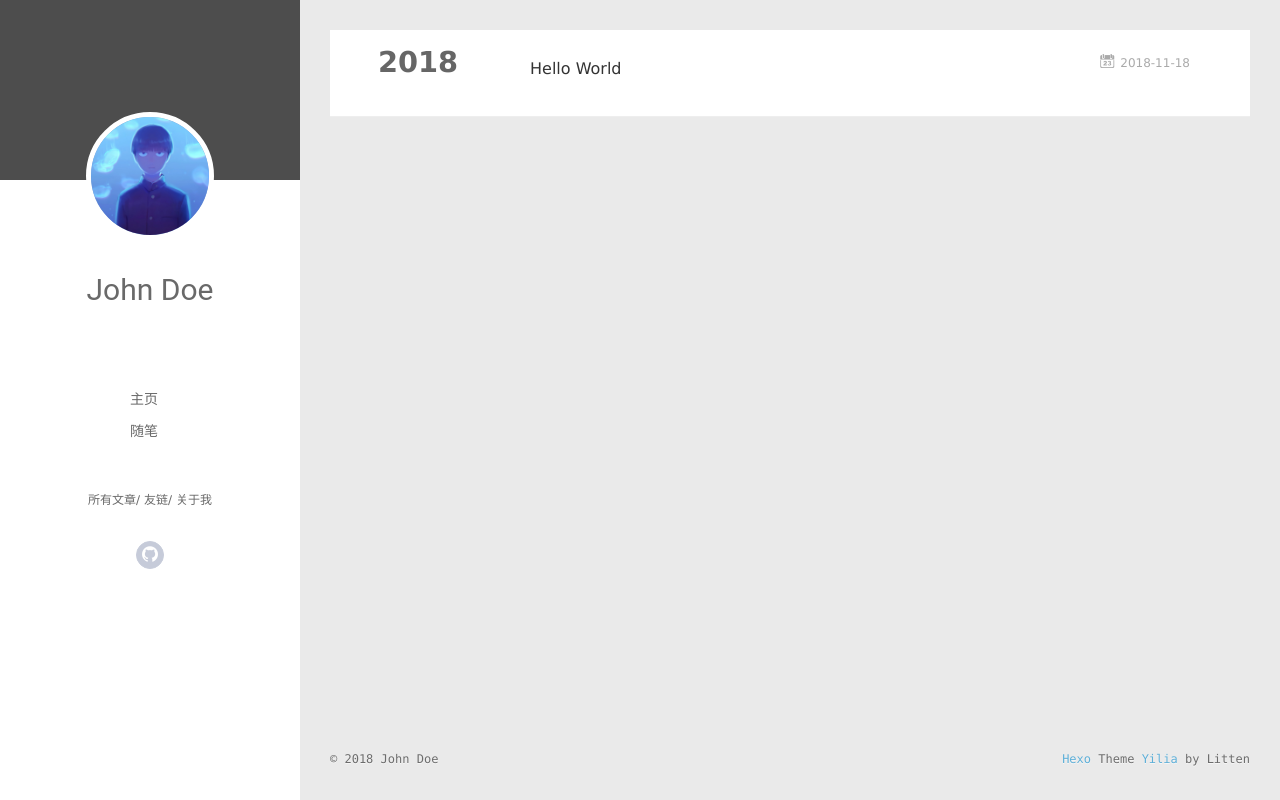
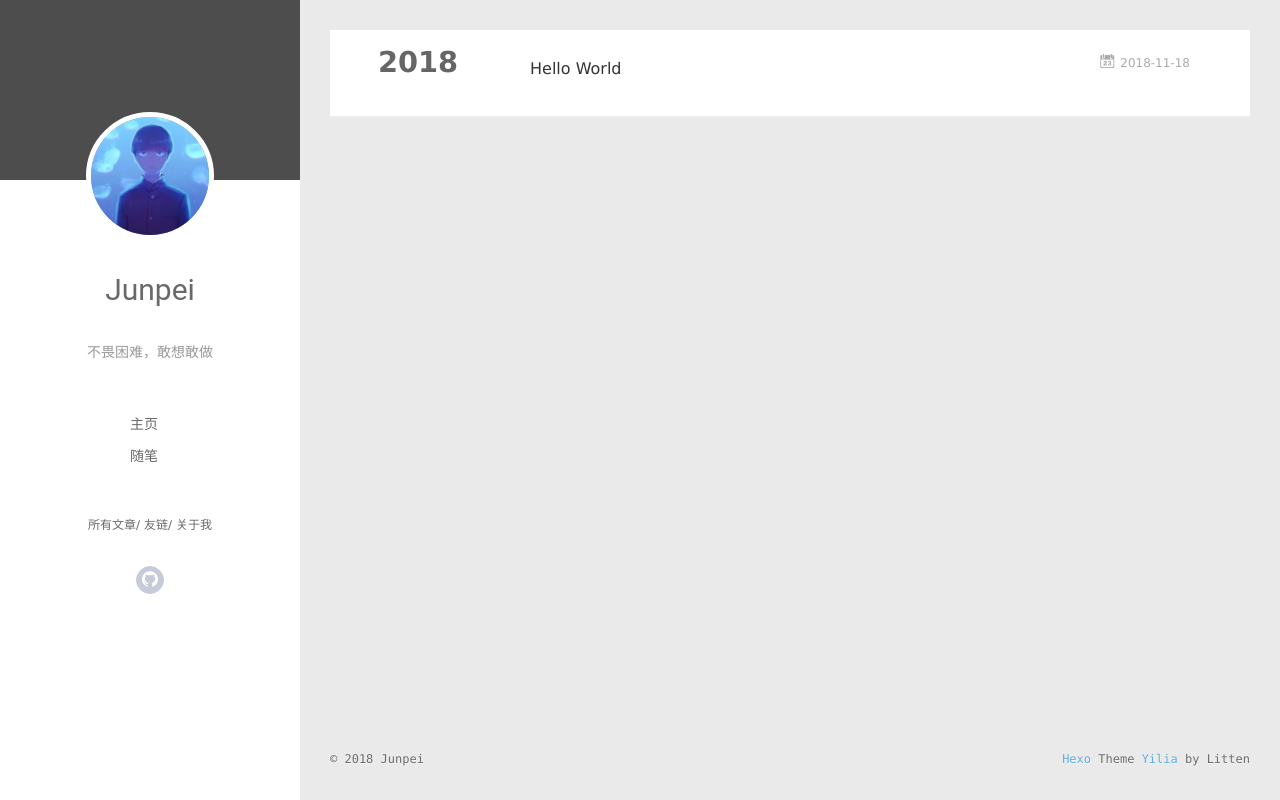
Before and after one commit to NIJUNPEI/NIJUNPEI.github.io, a plain HTML site: page archives/2018/11/index.html in a window 1280 px wide. Drawn offline with Linux system fonts and the light colour scheme; no server answers.

Commit message:
Site updated: 2018-11-18 17:39:33

```diff
--- a/archives/2018/11/index.html
+++ b/archives/2018/11/index.html
@@ -6,17 +6,20 @@
   <meta name="renderer" content="webkit">
   <meta http-equiv="X-UA-Compatible" content="IE=edge">
   <link rel="dns-prefetch" href="http://yoursite.com">
-  <title>Archives: 2018/11 | Hexo</title>
+  <title>Archives: 2018/11 | Junpei</title>
   <meta name="viewport" content="width=device-width, initial-scale=1, maximum-scale=1">
-  <meta property="og:type" content="website">
-<meta property="og:title" content="Hexo">
+  <meta name="description" content="华中科技大学16级种子班。">
+<meta property="og:type" content="website">
+<meta property="og:title" content="Junpei">
 <meta property="og:url" content="http://yoursite.com/archives/2018/11/index.html">
-<meta property="og:site_name" content="Hexo">
+<meta property="og:site_name" content="Junpei">
+<meta property="og:description" content="华中科技大学16级种子班。">
 <meta property="og:locale" content="default">
 <meta name="twitter:card" content="summary">
-<meta name="twitter:title" content="Hexo">
+<meta name="twitter:title" content="Junpei">
+<meta name="twitter:description" content="华中科技大学16级种子班。">
 
-    <link rel="alternative" href="/atom.xml" title="Hexo" type="application/atom+xml">
+    <link rel="alternative" href="/atom.xml" title="Junpei" type="application/atom+xml">
 
 
     <link rel="icon" href="/favicon.png">
@@ -46,8 +49,10 @@
 			<img src="/assets/image/qiyu.jpg" class="js-avatar">
 		</a>
 		<hgroup>
-		  <h1 class="header-author"><a href="/">John Doe</a></h1>
+		  <h1 class="header-author"><a href="/">Junpei</a></h1>
 		</hgroup>
+
+		<p class="header-subtitle">不畏困难，敢想敢做</p>
 
 
 		<nav class="header-menu">
@@ -98,8 +103,10 @@
 				<img src="/assets/image/qiyu.jpg" class="js-avatar">
 			</div>
 			<hgroup>
-			  <h1 class="header-author js-header-author">John Doe</h1>
+			  <h1 class="header-author js-header-author">Junpei</h1>
 			</hgroup>
+
+			<p class="header-subtitle"><i class="icon icon-quo-left"></i>不畏困难，敢想敢做<i class="icon icon-quo-right"></i></p>
 
 
 
@@ -190,7 +197,7 @@
   <div class="outer">
     <div id="footer-info">
     	<div class="footer-left">
-    		&copy; 2018 John Doe
+    		&copy; 2018 Junpei
     	</div>
       	<div class="footer-right">
       		<a href="http://hexo.io/" target="_blank">Hexo</a>  Theme <a href="https://github.com/litten/hexo-theme-yilia" target="_blank">Yilia</a> by Litten
```
Also changed, not shown: 2018/11/18/hello-world/index.html (+10 -6 lines), archives/2018/index.html (+16 -9 lines), archives/index.html (+16 -9 lines), index.html (+16 -9 lines).
